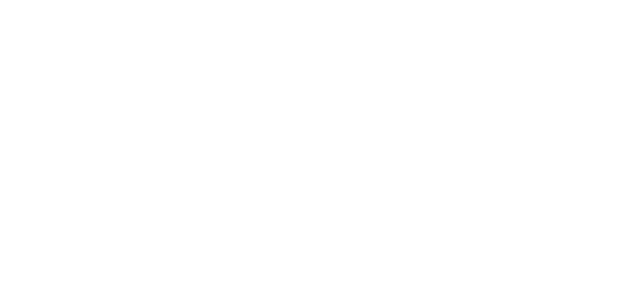
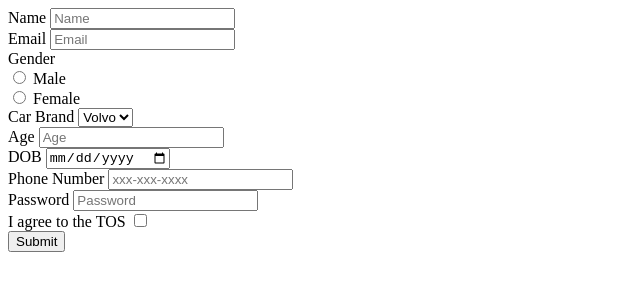
Before and after one commit to acciojob/signup-form-car-ShubhamBoke, a website: page main.html in a window 1280 px wide. Shown: the whole page, without its empty margins (0-640 px from the left). Drawn offline with Linux system fonts and the light colour scheme.

Commit message:
created a submission

```diff
--- a/main.html
+++ b/main.html
@@ -10,7 +10,45 @@
 	<!-- the entire body must be written by student -->
     <script type="text/javascript" src="./script.js">
 </script>
+	<form action="post">
+		<label for="name">Name</label>
+		<input type="text" id="name" placeholder="Name" required><br>
 
+		<label for="email">Email</label>
+		<input type="email" id="email" placeholder="Email" required><br>
+
+		<label>Gender</label><br>
+		<input type="radio" id="gender_m" name="gender" value="Male" required>
+		<label for="gender_m">Male</label><br>
+		<input type="radio" id="gender_f" name="gender" value="Female" required>
+		<label for="gender_f">Female</label><br>
+
+		<label for="cars">Car Brand</label>
+		<select name="cars" id="cars">
+			<option value="volvo">Volvo</option>
+		    <option value="saab">Saab</option>
+		    <option value="opel">Opel</option>
+		    <option value="audi">Audi</option>
+		</select><br>
+
+		<label for="age">Age</label>
+		<input type="number" id="age" placeholder="Age" required><br>
+
+		<label for="dob">DOB</label>
+		<input type="date" id="dob" required><br>
+
+		<label for="tel">Phone Number</label>
+		<input type="tel" id="tel" placeholder="xxx-xxx-xxxx"><br>
+
+		<label for="password">Password</label>
+		<input type="password" id="password" placeholder="Password" required><br>
+
+		<label for="tos">I agree to the TOS</label>
+		<input type="checkbox" id="tos" required><br>
+
+		<input type="submit">
+
+	</form>
 </body>
 
 </html>
```
